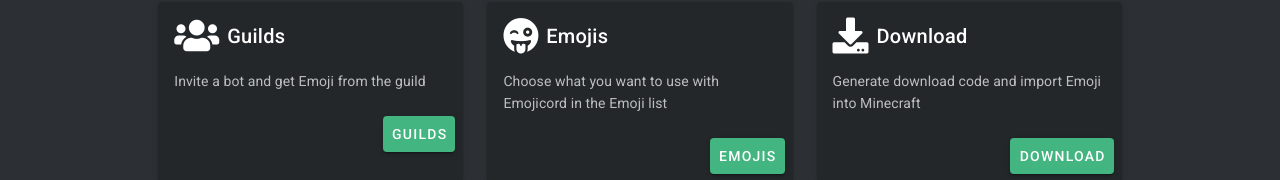
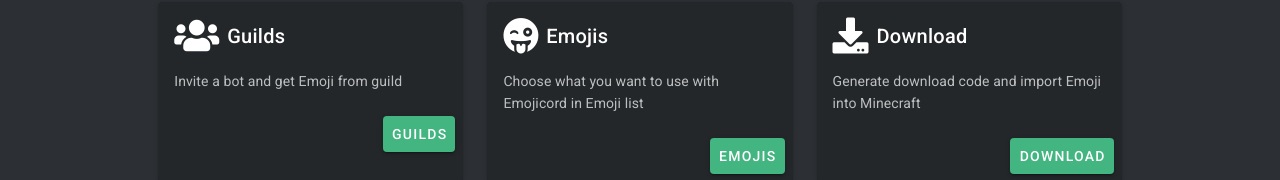
Before and after one commit to Team-Fruit/emojicord.teamfruit.net, a Vue app: page / in a window 1280 px wide. Shown: the part 438-618 px from the top of the page. Built offline with nearby package versions, Linux system fonts and the light colour scheme; what vue-clipboard2, vue-notification would draw is missing.

Commit message:
update home string

```diff
--- a/src/components/home/Home.vue
+++ b/src/components/home/Home.vue
@@ -54,13 +54,13 @@
       {
         title: "Guilds",
         icon: "fas fa-users",
-        desc: "Invite a bot and get Emoji from the guild",
+        desc: "Invite a bot and get Emoji from guild",
         to: "/guilds"
       },
       {
         title: "Emojis",
         icon: "fas fa-grin-tongue-wink",
-        desc: "Choose what you want to use with Emojicord in the Emoji list",
+        desc: "Choose what you want to use with Emojicord in Emoji list",
         to: "/emojis"
       },
       {
```
